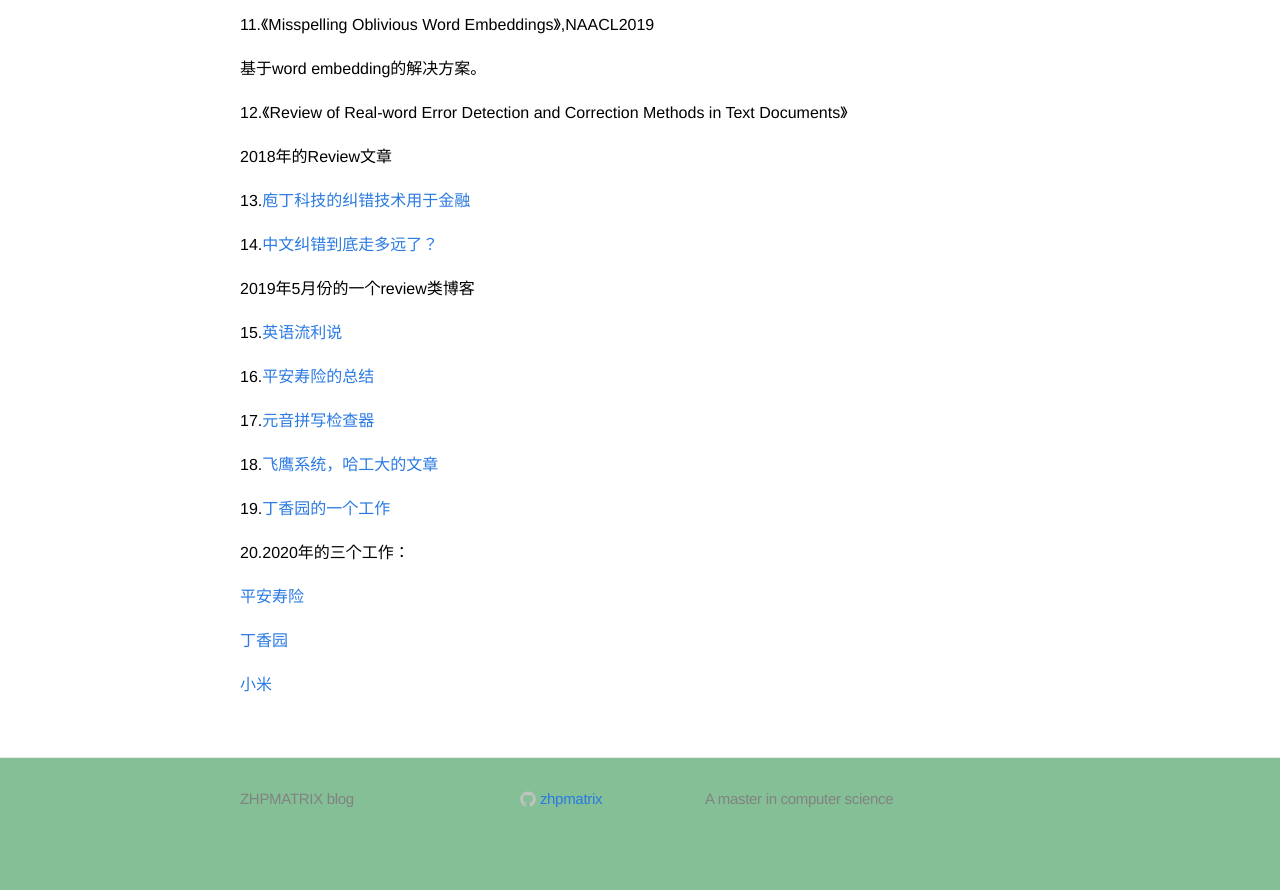
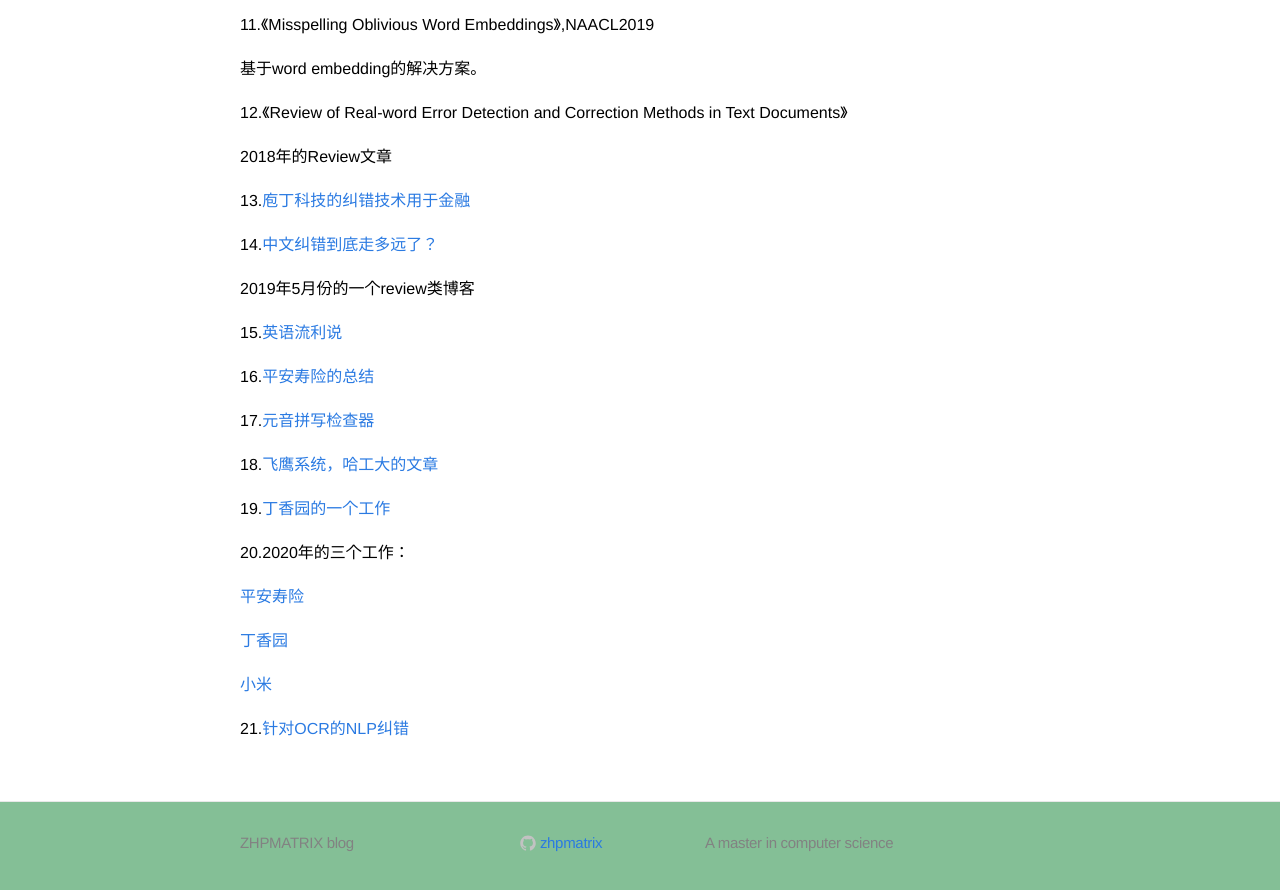
Before and after one commit to zhpmatrix/zhpmatrix.github.io, a Jekyll site: the page built from _posts/2019-02-01-rethinking-spellchecker.md, in a window 1280 px wide and 900 px high, scrolled down 3510 px. Shown: the top 890 px of the window. Built offline with Jekyll 4.4.1, drawn with Linux system fonts in a browser that asks for light colours; comment, search, counter and statistics services are not loaded; before the commit the page ends 4366 px from its top, so only the background shows below that.

Commit message:
add ref on ocr with NLP

```diff
--- a/_posts/2019-02-01-rethinking-spellchecker.md
+++ b/_posts/2019-02-01-rethinking-spellchecker.md
@@ -166,3 +166,5 @@ for text in text_list:
 [丁香园](https://mp.weixin.qq.com/s?__biz=MzUyMDY0OTg3Nw==&mid=2247484261&idx=2&sn=fde09bfd7ae6482e24e0bf1d63c24ff1&chksm=f9e66e9fce91e7893fee5105335343df5871ff7af42e83edfc1ca5bae679117f86a97b3e93ee&mpshare=1&scene=23&srcid=0708kNf3341o19wYigMEddZr&sharer_sharetime=1595072323410&sharer_shareid=0e8353dcb5f53b85da8e0afe73a0021b%23rd)
 
 [小米](https://mp.weixin.qq.com/s?__biz=MzU1NTMyOTI4Mw==&mid=2247503412&idx=1&sn=75ef312902713d3766a43a6c71e1024e&chksm=fbd77c58cca0f54e3a9ffbe9ec075a144e8b16a171287367173d4a0d69f511106335c7b05298&mpshare=1&scene=23&srcid=0715O91EigE98rTxYGPFAhTG&sharer_sharetime=1594786619222&sharer_shareid=0e8353dcb5f53b85da8e0afe73a0021b%23rd)
+
+21.[针对OCR的NLP纠错](2019-02-01-rethinking-spellchecker.md)
```
